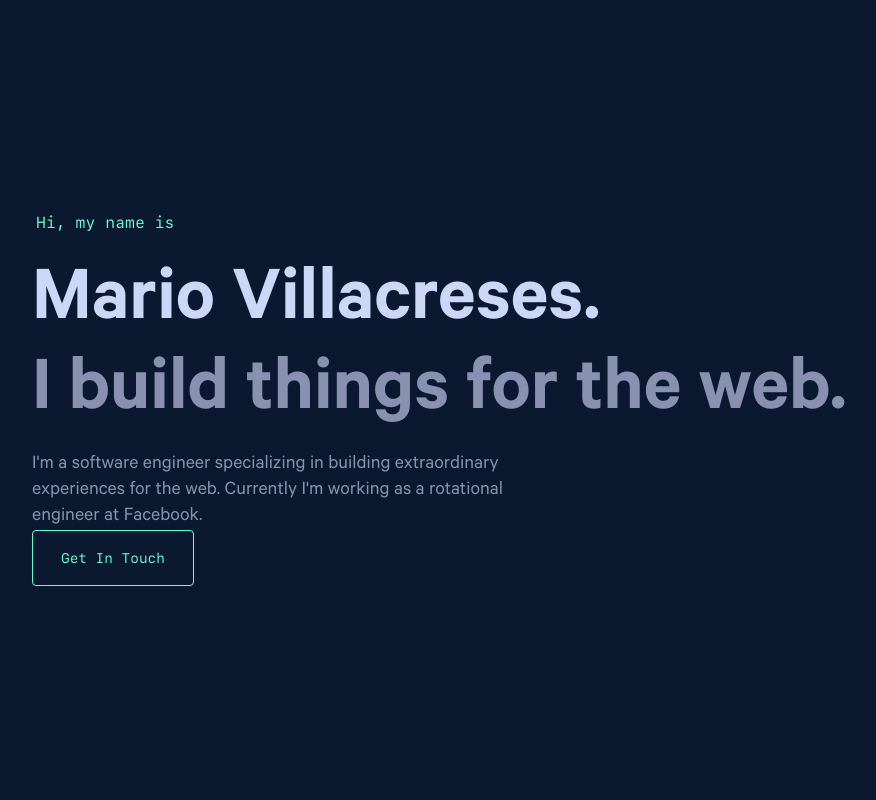
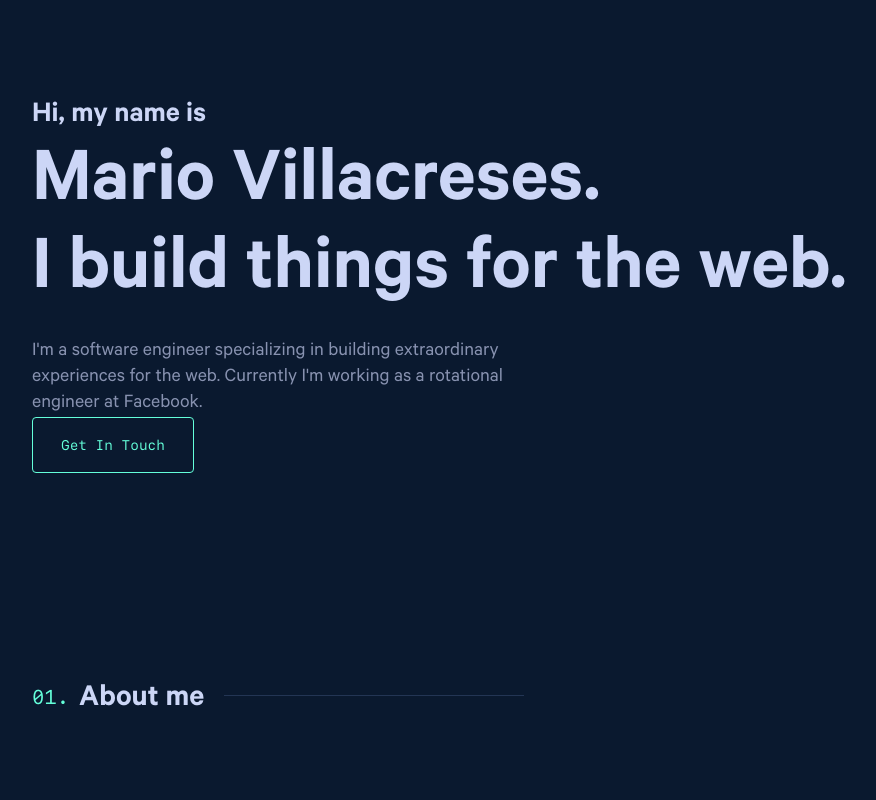
Before and after one commit to villacreses/personal-site-v2, a Next.js app: page / in a window 1280 px wide. Shown: the top 800 px of the page, without its empty margins (118-994 px from the left). Built offline with nearby package versions, Linux system fonts and the light colour scheme.

Commit message:
Update TabList, Section, and global styles

```diff
--- a/components/Section.module.scss
+++ b/components/Section.module.scss
@@ -1,6 +1,11 @@
 @use '../styles/styleVars';
 
 .Section {
+  margin: 0px auto;
+  padding: 100px 0;
+  max-width: 1000px;
+
+  &[data-sectionType=intro] {
     display: flex;
     -moz-box-pack: center;
     justify-content: center;
@@ -9,8 +14,9 @@
     align-items: flex-start;
     min-height: 100vh;
     padding: 0;
+  }
 
-  h1 {
+  & > h1 {
     margin: 0 0 30px 4px;
     color: styleVars.$green;
     font-size: clamp(#{styleVars.$fz-sm}, 5vw, #{styleVars.$fz-md});
@@ -18,7 +24,7 @@
     font-family: styleVars.$font-mono;
   }
 
-  h3 {
+  & > h3 {
     margin-top: 10px;
     color: styleVars.$slate;
     line-height: 0.9;
--- a/components/Section.tsx
+++ b/components/Section.tsx
@@ -1,8 +1,15 @@
 import { FC, HTMLProps } from 'react';
 import styles from './Section.module.scss';
 
-const Section: FC<HTMLProps<HTMLElement>> = props => (
-  <section className={styles.Section} {...props} />
+interface SectionProps extends HTMLProps<HTMLElement>{
+  sectionType?: 'intro' | ''
+}
+
+const Section: FC<SectionProps> = ({ sectionType = '', ...props }) => (
+  <section
+    className={styles.Section}
+    data-sectiontype={sectionType}
+    {...props} />
 );
 
 export default Section
--- a/components/TabList.module.scss
+++ b/components/TabList.module.scss
@@ -7,8 +7,10 @@
     position: relative;
   }
 
-  .panel {
-    background-color: red;
+  *[data-containerfor=panels] {
+    position: relative;
+    width: 100%;
+    margin-left: 20px;
   }
 }
 
@@ -35,7 +37,7 @@
   }
 
   &:hover, &:focus, &[aria-selected=true] {
-    background-color: styleVars.$navy-lightest;
+    background-color: styleVars.$navy-light;
   }
 }
 
@@ -49,3 +51,25 @@
   border-radius: styleVars.$border-radius;
   background-color: styleVars.$green;
 }
+
+.Panel {
+  width: 100%;
+  height: auto;
+  padding: 10px 5px;
+
+  h3 {
+    margin-bottom: 2px;
+
+    span[data-content=company] {
+      color: styleVars.$green;
+    }
+  }
+
+  p[data-content=range] {
+    margin-top: 0;
+    margin-bottom: 25px;
+    color: styleVars.$slate-light;
+    font-family: styleVars.$font-mono;
+    font-size: styleVars.$fz-xs;
+  }
+}
--- a/components/TabList.tsx
+++ b/components/TabList.tsx
@@ -2,6 +2,7 @@ import { Component, FC, HTMLProps } from 'react';
 import styles from './TabList.module.scss';
 
 type Content = {
+  key: string;
   role: string;
   companyName: string;
   range?: string;
@@ -62,7 +63,7 @@ const Panel: FC<PanelProps> = ({
   >
     <h3>
       <span>{content.role}</span>
-      <span className="company">
+      <span data-content="company">
         {' @ '}
         <a
           rel="noopener noreferrer"
@@ -71,7 +72,7 @@ const Panel: FC<PanelProps> = ({
         </a>
       </span>
     </h3>
-    <p className="range">
+    <p data-content="range">
       {content.range}
     </p>
     <ul>
@@ -106,11 +107,11 @@ class TabList extends Component<TabListProps, TabListState> {
     return (
       <div className={styles.TabContainer}>
         <div role="tablist" aria-label="Work History">
-          {this.props.contentList.map(({ companyName }, idx) => (
+          {this.props.contentList.map(({ companyName, key }, idx) => (
             <TabList.Tab
-              key={`tab-${companyName}`}
-              id={`tab-${companyName}`}
-              panelId={`panel-${companyName}`}
+              key={key}
+              id={`tab-${key}`}
+              panelId={`panel-${key}`}
               selected={this.state.activeTabWork === idx}
               onClick={() => this.setActiveTab(idx)}
             >
@@ -119,12 +120,12 @@ class TabList extends Component<TabListProps, TabListState> {
           ))}
           <div className={styles.highlight} />
         </div>
-        <div>
+        <div data-containerfor="panels" >
           {this.props.contentList.map((content, idx) => (
             <Panel
-              key={`panel-${content.companyName}`}
-              id={`panel-${content.companyName}`}
-              labelId={`tab-${content.companyName}`}
+              key={content.key}
+              id={`panel-${content.key}`}
+              labelId={`tab-${content.key}`}
               content={content}
               hidden={this.state.activeTabWork !== idx}
             />
--- a/styles/globals.scss
+++ b/styles/globals.scss
@@ -71,6 +71,7 @@ a {
   text-decoration-skip-ink: auto;
   position: relative;
   color: inherit;
+  cursor: pointer;
 
   &:hover, &:focus {
     color: styleVars.$green;
@@ -83,7 +84,7 @@ h3,
 h4,
 h5,
 h6 {
-  margin: 0 0 10px 0;
+  margin: 0 0 10px;
   font-weight: 600;
   line-height: 1.1;
   color: styleVars.$slate-lightest;
```
Also changed, not shown: next-env.d.ts. Lines whose indentation alone changed are shown as unchanged.
